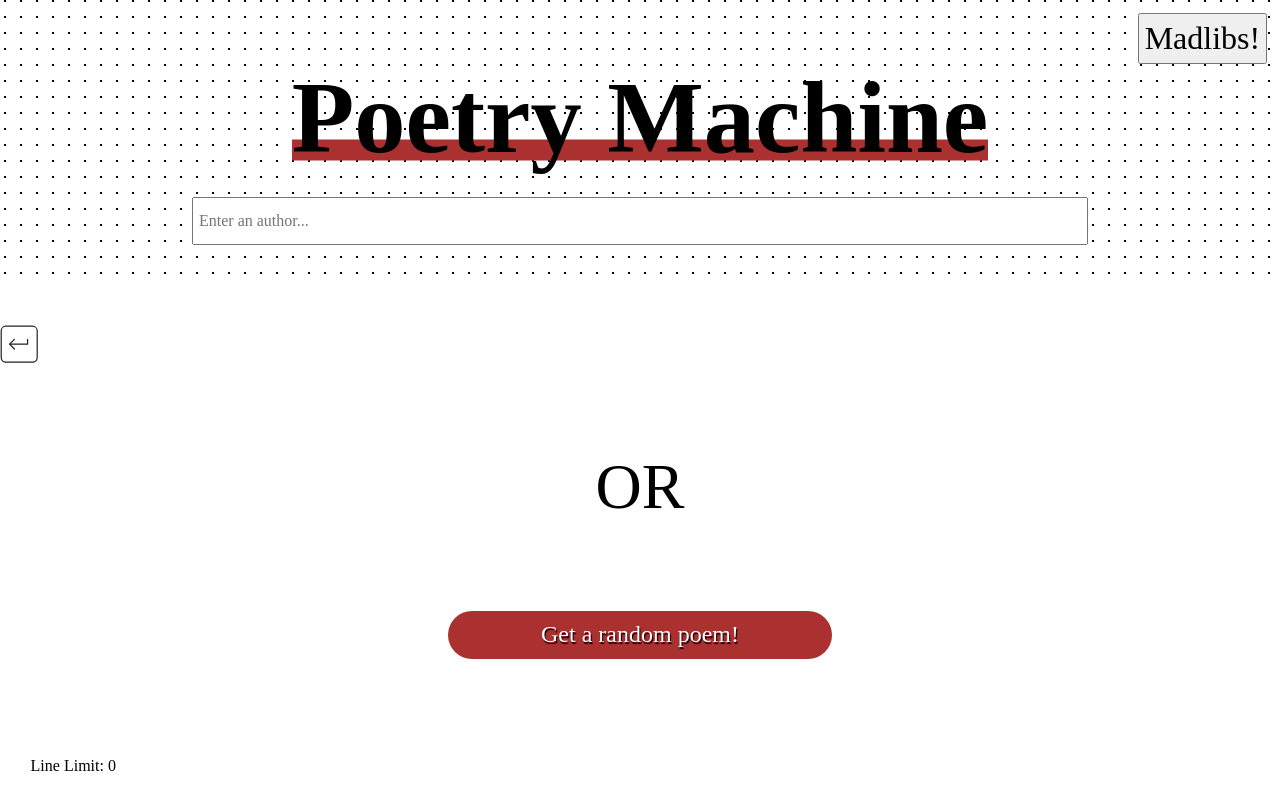
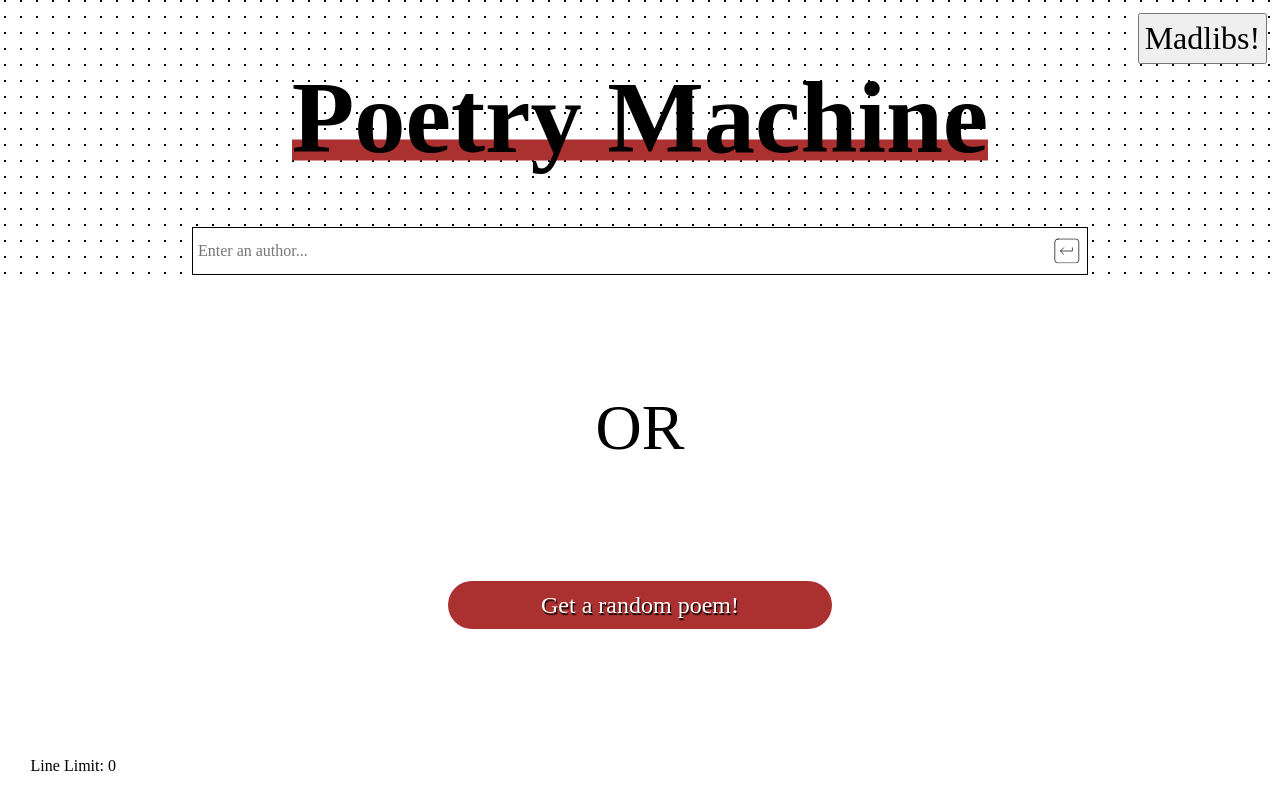
Before and after one commit to kevin-oconnor-dev/poetry-machine, a React (Vite) app: page / in a window 1280 px wide. Built offline with nearby package versions, Linux system fonts and the light colour scheme; a web font is replaced by a local one.

Commit message:
Add enter key svg to AuthorInput

```diff
--- a/src/App.jsx
+++ b/src/App.jsx
@@ -77,7 +77,6 @@ export default function App() {
       <div id='container' tabIndex={0} onKeyDown={handleKeyDown}>
         <MainHeading textContent='Poetry Machine' className='' />
         <AuthorInput userEntry={userEntry} setUserEntry={setUserEntry} />
-        <EnterKeyPrompt className='input' />
         <p id="or-text">OR</p>
         <RandomButton handleRandomClick={handleRandomClick} appMode={appMode} />
         <ChangeModeButton typeRef={typeRef} appMode={appMode} setAppMode={setAppMode} />
--- a/src/components/AuthorInput/AuthorInput.css
+++ b/src/components/AuthorInput/AuthorInput.css
@@ -1,3 +1,19 @@
+#input-container {
+    position: relative;
+    margin: 0 auto;
+    width: fit-content;
+}
+#enter-svg.input {
+    position: absolute;
+    top: 50%;
+    right: .5em;
+    transform: translateY(-50%);
+    z-index: 1;
+    transition: transform 0.2s;
+}
+#enter-svg.input.focus {
+    transform: translateY(-50%) translate(-0.125rem, -0.125rem);
+}
 #author-input {
     width: 70vw;
     height: 3em;
@@ -8,10 +24,10 @@
     z-index: 1;
     position: relative;
     transition: transform 0.2s;
+    border: 1px solid black;
 }
 #author-input:focus {
     transform: translate(-0.125rem, -0.125rem);
     box-shadow: 5px 5px 2px -2px #595959;
     outline: none;
-    border: 1px solid black;
 }
--- a/src/components/AuthorInput/AuthorInput.jsx
+++ b/src/components/AuthorInput/AuthorInput.jsx
@@ -1,12 +1,22 @@
 import './AuthorInput.css'
+import EnterKeyPrompt from '../EnterKeyPrompt/EnterKeyPrompt'
+import { useState } from 'react';
+
 export default function AuthorInput({ userEntry, setUserEntry }) {
+  const [focused, setFocused] = useState(false);
+
     return (
+      <div id='input-container'>
         <input
           id="author-input"
           placeholder="Enter an author..."
           autoComplete="off"
           value={userEntry}
           onChange={e => setUserEntry(e.target.value)}
+          onFocus={() => setFocused(true)}
+          onBlur={() => setFocused(false)}
         />
+        <EnterKeyPrompt className={`input ${focused ? 'focus' : ''}`} />
+     </div>
     )
 }
--- a/src/components/EnterKeyPrompt/EnterKeyPrompt.css
+++ b/src/components/EnterKeyPrompt/EnterKeyPrompt.css
@@ -1,3 +1,3 @@
 #enter-svg {
-    width: 3vw;
+    width: 2vw;
 }
```
